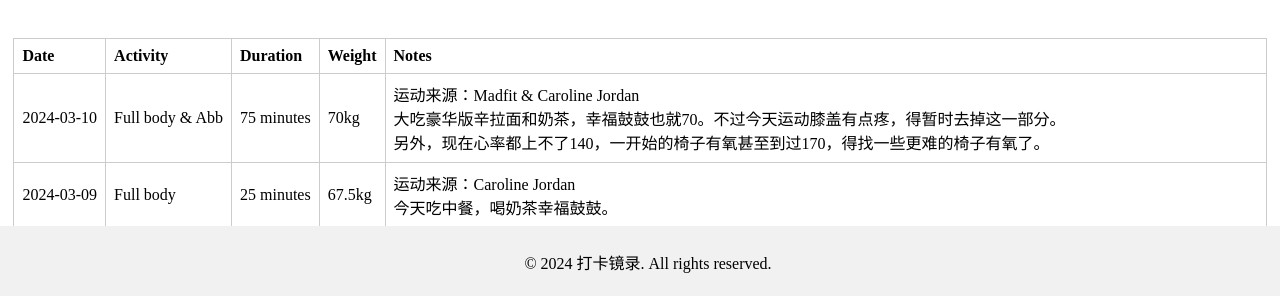
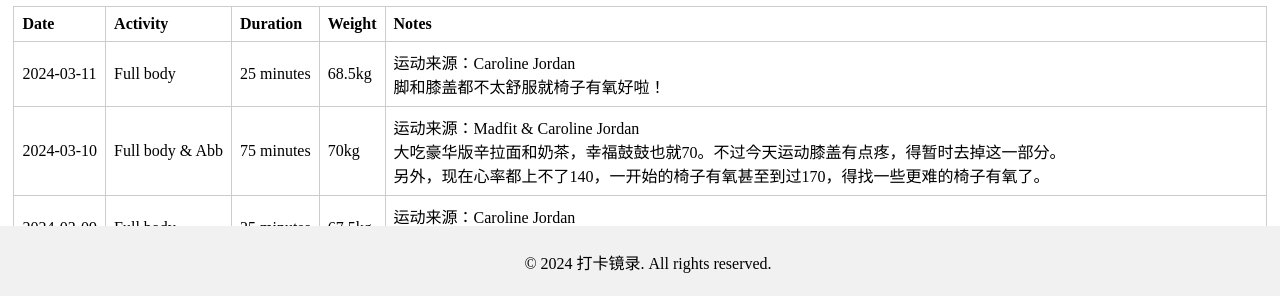
Before and after one commit to rivers-wqj/Exercise-log, a plain HTML site: page index.html in a window 1280 px wide. Shown: the part 502-798 px from the top of the page. Drawn offline with Linux system fonts and the light colour scheme.

Commit message:
Update index.html

```diff
--- a/index.html
+++ b/index.html
@@ -105,6 +105,13 @@
                     </tr>
                 </thead>
                 <tbody>
+                  <tr>
+                        <td>2024-03-11</td>
+                        <td>Full body</td>
+                        <td>25 minutes</td>
+                        <td>68.5kg</td>
+                        <td>运动来源：Caroline Jordan<br>脚和膝盖都不太舒服就椅子有氧好啦！ </td>
+                  </tr>
                   <tr>
                         <td>2024-03-10</td>
                         <td>Full body & Abb</td>
```
